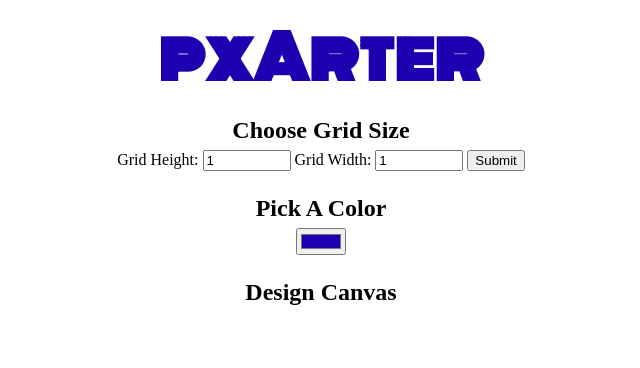
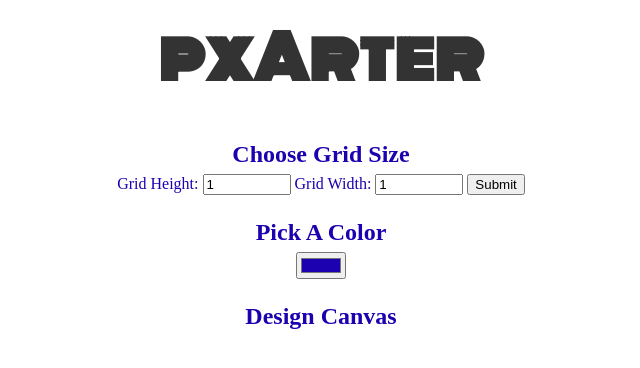
Before and after one commit to kryaksy/pxArter, a plain HTML site: page index.html in a window 1280 px wide. Shown: the whole page, without its empty margins (319-959 px from the left). Drawn offline with Linux system fonts and the light colour scheme.

Commit message:
color style changed

```diff
--- a/styles.css
+++ b/styles.css
@@ -1,12 +1,15 @@
 body {
     text-align: center;
+    color: #1b01b0;
+
 }
 
 h1 {
     font-family: Monoton;
     font-size: 60px;
     margin: 0.2em;
-    color: #1b01b0;
+    color: #333;
+
 }
 
 h2 {
@@ -14,7 +17,10 @@ h2 {
 }
 
 h2:first-of-type {
-    margin-top: 0.5em;
+    margin-top: 1.5em;
+}
+
+h3 {
 }
 
 table,
```
